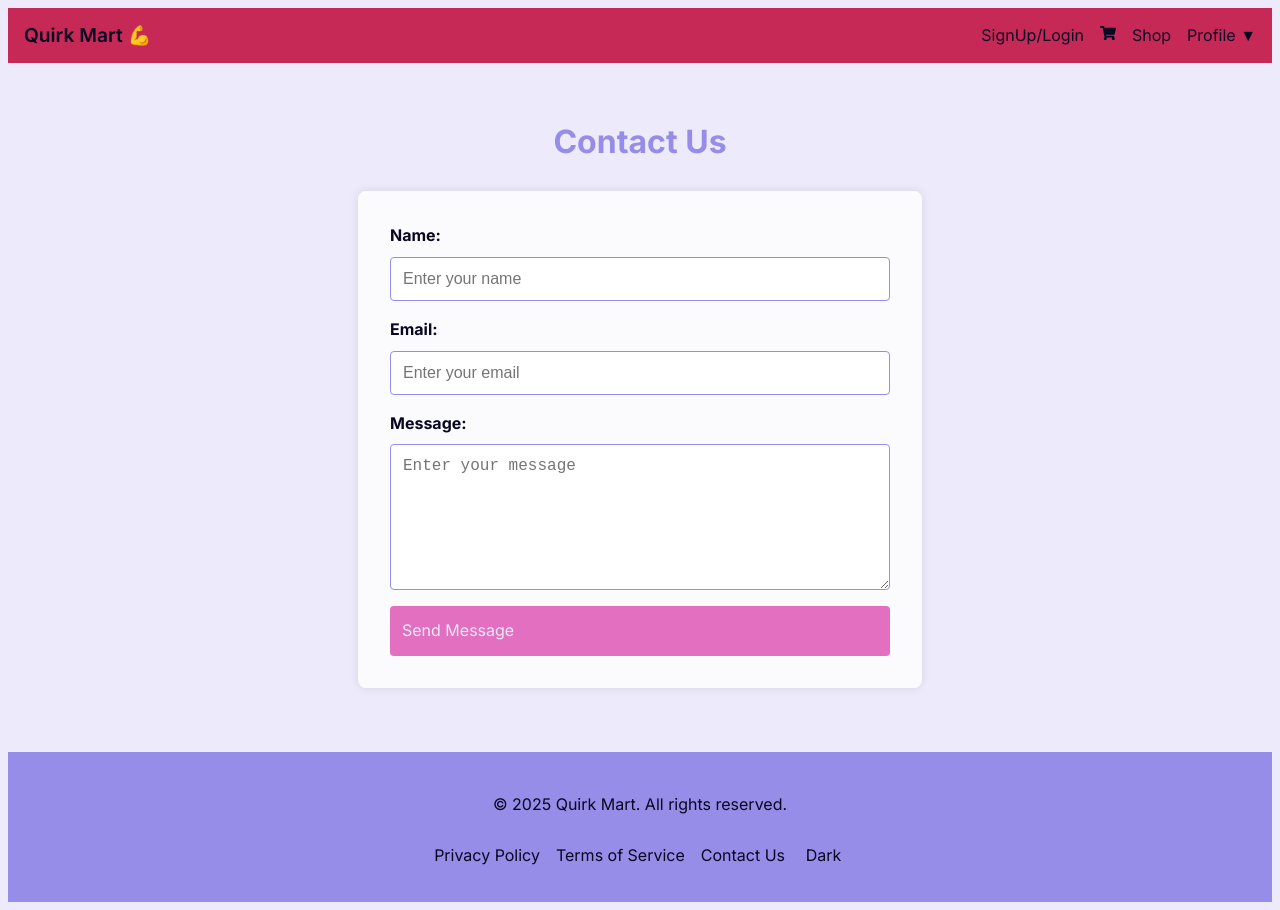
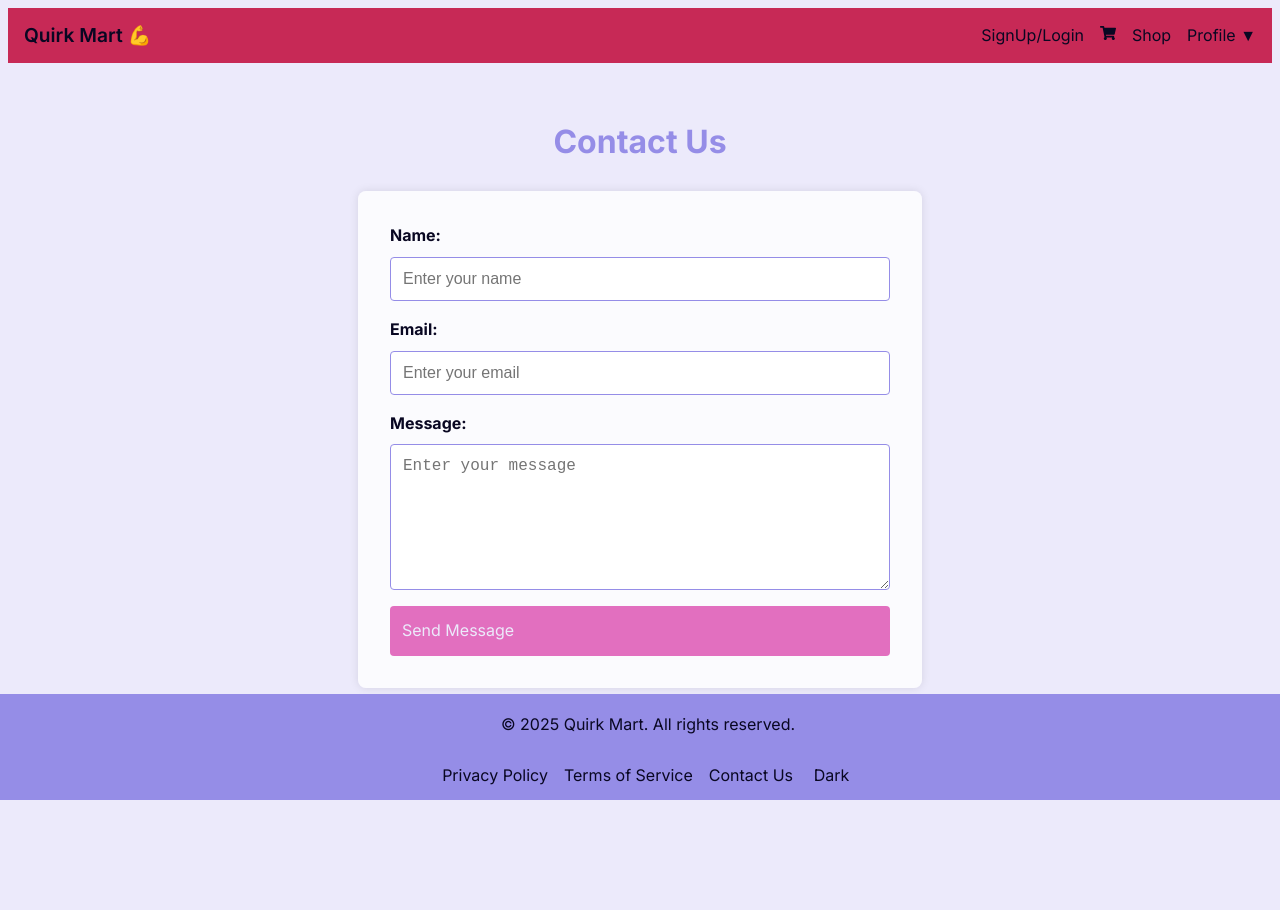
Before and after one commit to ClintasaurusRex/quirk-mart, a React (Vite) app in the folder client/: page /ContactUs in a window 1280 px wide. After the commit the page ends 800 px from the top, so only its background shows below. Built offline with nearby package versions, Linux system fonts and the light colour scheme.

Commit message:
small adjustment to the footer

```diff
--- a/client/src/components/Footer.scss
+++ b/client/src/components/Footer.scss
@@ -2,9 +2,11 @@
   background-color: var(--primary);
   color: var(--text);
   text-align: center;
-  padding: 1.5rem 1rem;
-  margin-top: 2rem;
-  position: relative;
+  padding: 0.1rem 0.5rem;
+  position: fixed;
+  bottom: 0;
+  left: 0;
+  width: 100%;
 
   &__links {
     display: flex;
```
